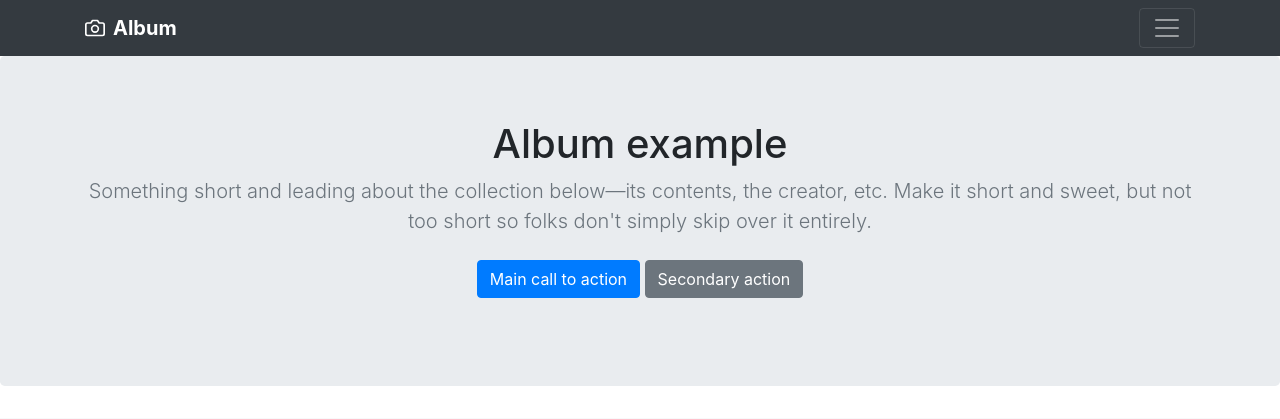
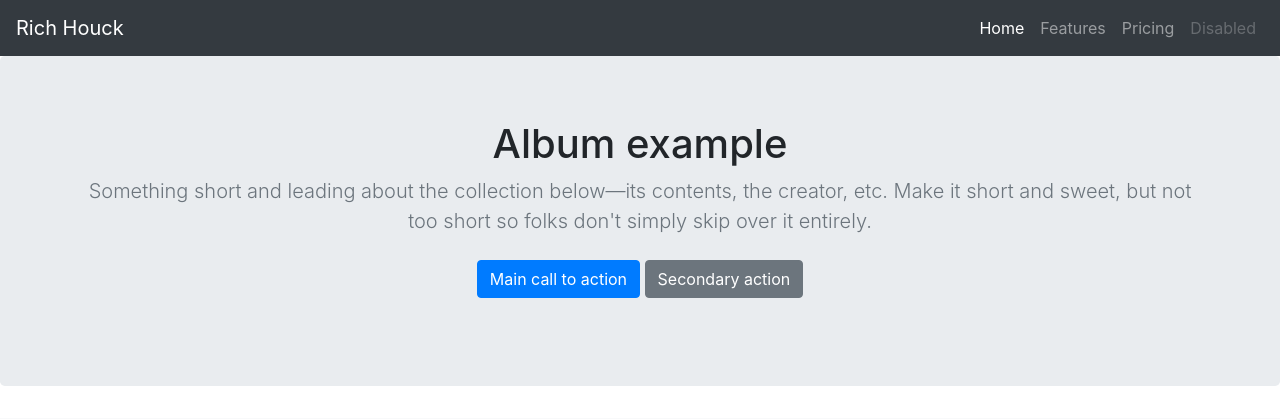
Before and after one commit to acanlord/django_portfolio, a Django app: page / in a window 1280 px wide. Shown: the top 419 px of the page. Run offline with Django 3.2, Linux system fonts and the light colour scheme; some libraries are stand-ins or nearby versions.

Commit message:
udpated home page

```diff
--- a/jobs/templates/jobs/home.html
+++ b/jobs/templates/jobs/home.html
@@ -19,35 +19,28 @@
   <body>
 
     <header>
-      <div class="collapse bg-dark" id="navbarHeader">
-        <div class="container">
-          <div class="row">
-            <div class="col-sm-8 col-md-7 py-4">
-              <h4 class="text-white">About</h4>
-              <p class="text-muted">Add some information about the album below, the author, or any other background context. Make it a few sentences long so folks can pick up some informative tidbits. Then, link them off to some social networking sites or contact information.</p>
-            </div>
-            <div class="col-sm-4 offset-md-1 py-4">
-              <h4 class="text-white">Contact</h4>
-              <ul class="list-unstyled">
-                <li><a href="#" class="text-white">Follow on Twitter</a></li>
-                <li><a href="#" class="text-white">Like on Facebook</a></li>
-                <li><a href="#" class="text-white">Email me</a></li>
-              </ul>
-            </div>
-          </div>
-        </div>
-      </div>
-      <div class="navbar navbar-dark bg-dark box-shadow">
-        <div class="container d-flex justify-content-between">
-          <a href="#" class="navbar-brand d-flex align-items-center">
-            <svg xmlns="http://www.w3.org/2000/svg" width="20" height="20" viewBox="0 0 24 24" fill="none" stroke="currentColor" stroke-width="2" stroke-linecap="round" stroke-linejoin="round" class="mr-2"><path d="M23 19a2 2 0 0 1-2 2H3a2 2 0 0 1-2-2V8a2 2 0 0 1 2-2h4l2-3h6l2 3h4a2 2 0 0 1 2 2z"></path><circle cx="12" cy="13" r="4"></circle></svg>
-            <strong>Album</strong>
-          </a>
-          <button class="navbar-toggler" type="button" data-toggle="collapse" data-target="#navbarHeader" aria-controls="navbarHeader" aria-expanded="false" aria-label="Toggle navigation">
-            <span class="navbar-toggler-icon"></span>
-          </button>
-        </div>
-      </div>
+      <nav class="navbar navbar-expand-lg navbar-dark bg-dark">
+  <a class="navbar-brand" href="#">Rich Houck</a>
+  <button class="navbar-toggler" type="button" data-toggle="collapse" data-target="#navbarNav" aria-controls="navbarNav" aria-expanded="false" aria-label="Toggle navigation">
+    <span class="navbar-toggler-icon"></span>
+  </button>
+  <div class="collapse navbar-collapse" id="navbarNav">
+    <ul class="navbar-nav ml-auto">
+      <li class="nav-item active">
+        <a class="nav-link" href="#">Home <span class="sr-only">(current)</span></a>
+      </li>
+      <li class="nav-item">
+        <a class="nav-link" href="#">Features</a>
+      </li>
+      <li class="nav-item">
+        <a class="nav-link" href="#">Pricing</a>
+      </li>
+      <li class="nav-item">
+        <a class="nav-link disabled" href="#">Disabled</a>
+      </li>
+    </ul>
+  </div>
+</nav>
     </header>
 
     <main role="main">
```
